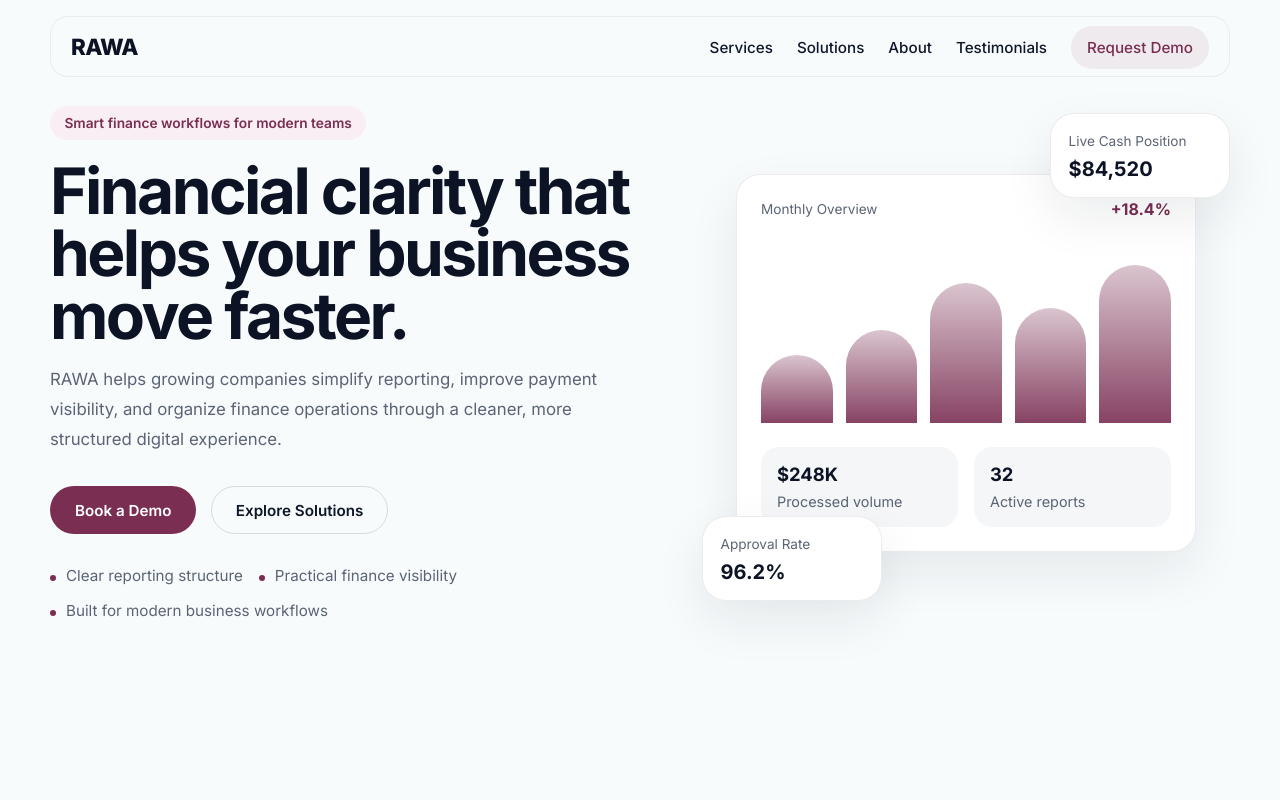
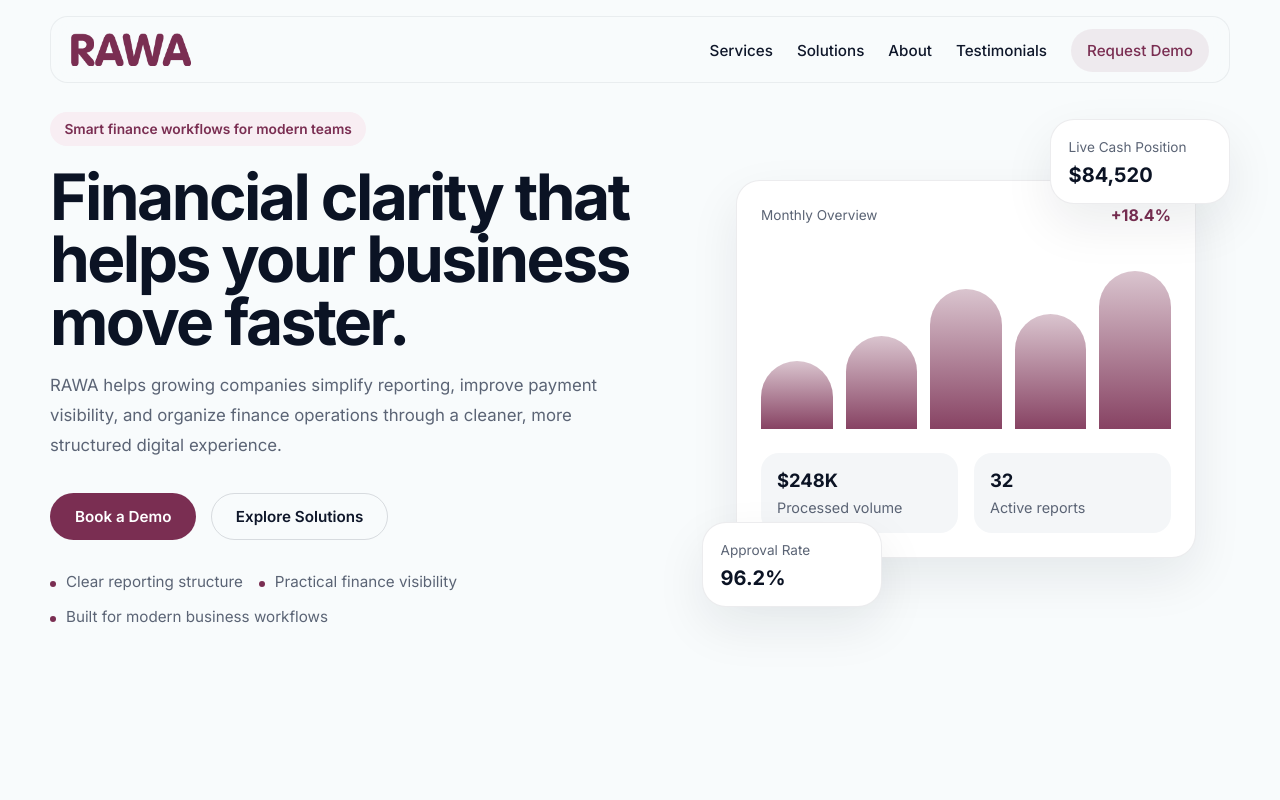
Before and after one commit to Eissa2123/RAWA-Concept-Landing-Page, a plain HTML site: page index.html in a window 1280 px wide. Shown: the top 800 px of the page. Drawn offline with Linux system fonts and the light colour scheme.

Commit message:
Fix Logo and Tab Icon

```diff
--- a/assets/scss/style.scss
+++ b/assets/scss/style.scss
@@ -206,6 +206,7 @@ ul {
   font-weight: 800;
   letter-spacing: -0.03em;
   color: $color-text-strong;
+  width: 120px;
 }
 
 .site-nav__list {
--- a/index.html
+++ b/index.html
@@ -17,6 +17,9 @@
 
     <!-- Main CSS File -->
     <link rel="stylesheet" href="assets/css/style.css" />
+
+    <!-- Tab Icon -->
+    <link rel="icon" type="image/x-icon" href="assets/images/icon.png">
 </head>
 
 <body id="top">
@@ -28,8 +31,9 @@
                 <div class="site-header__inner">
                     <!-- Brand -->
                     <a href="index.html" class="site-logo" aria-label="RAWA home">
-                        RAWA
+                        <img src="assets/images/logo.png" alt="RAWA Logo">
                     </a>
+
 
                     <!-- Mobile Menu Toggle -->
                     <button class="nav-toggle" type="button" aria-expanded="false" aria-controls="primary-navigation"
```
Also changed, not shown: assets/css/style.css, assets/images/icon.png (added), assets/images/logo.png (added).
